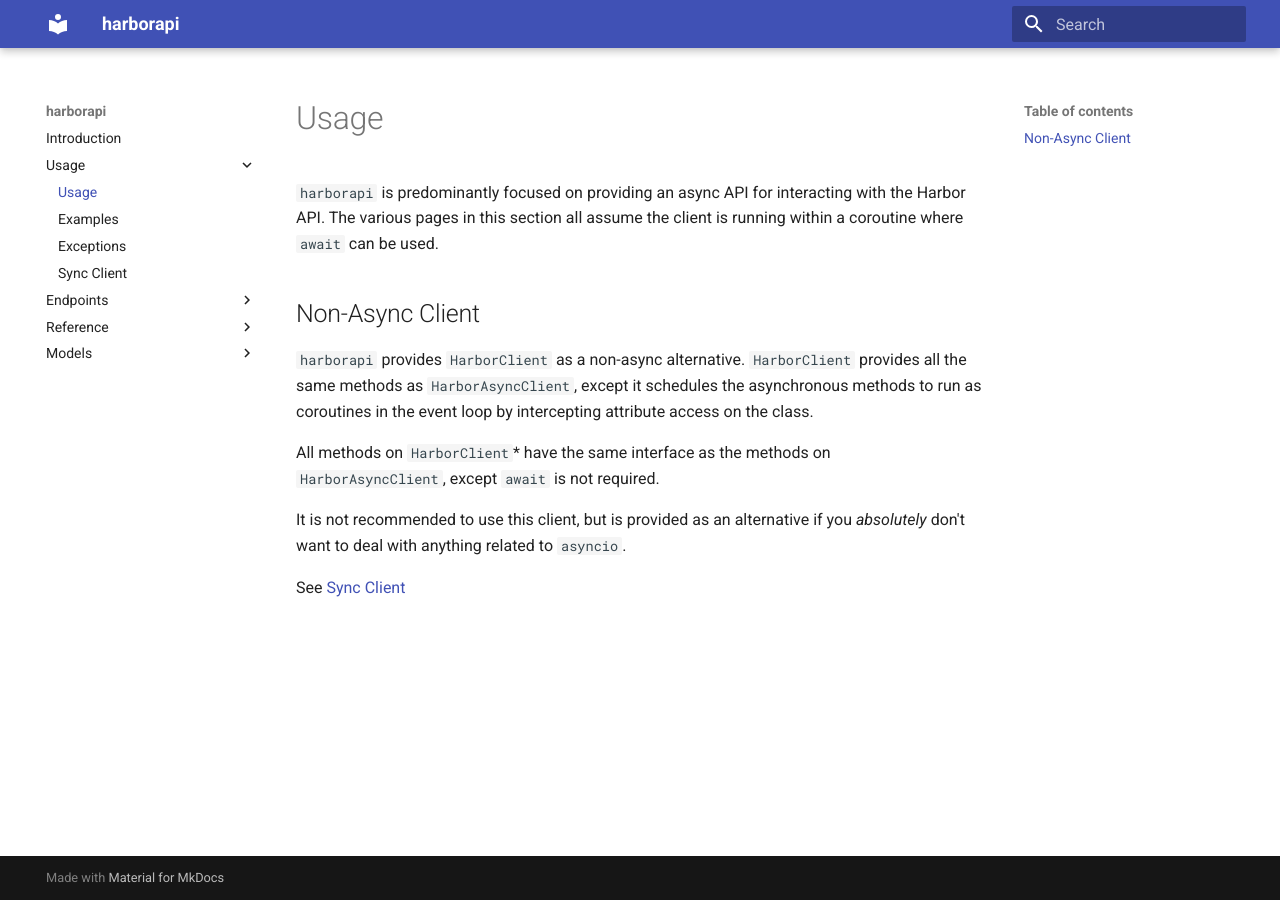
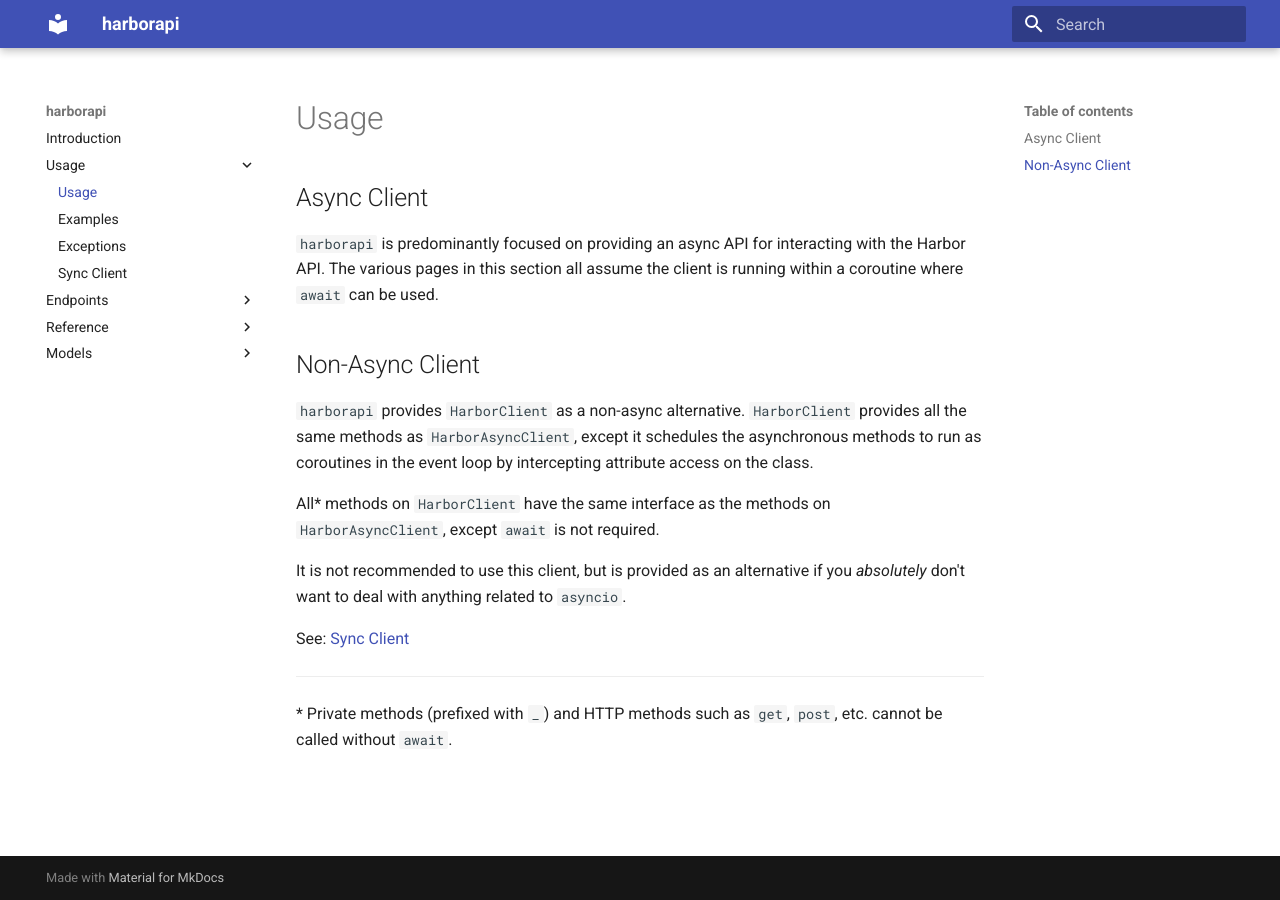
Before and after one commit to unioslo/harborapi, an MkDocs documentation site: the page built from docs/usage/_intro.md, in a window 1280 px wide. Built offline with MkDocs 1.6.1 and Material for MkDocs 9.7.7, drawn with Linux system fonts in a browser that asks for light colours.

Commit message:
Modify usage intro

```diff
--- a/docs/usage/_intro.md
+++ b/docs/usage/_intro.md
@@ -1,4 +1,6 @@
 # Usage
+
+## Async Client
 
 `harborapi` is predominantly focused on providing an async API for interacting with the Harbor API. The various pages in this section all assume the client is running within a coroutine where `await` can be used.
 
@@ -6,8 +8,12 @@
 
 `harborapi` provides `HarborClient` as a non-async alternative. `HarborClient` provides all the same methods as `HarborAsyncClient`, except it schedules the asynchronous methods to run as coroutines in the event loop by intercepting attribute access on the class.
 
-All methods on `HarborClient`\* have the same interface as the methods on `HarborAsyncClient`, except `await` is not required.
+All\* methods on `HarborClient` have the same interface as the methods on `HarborAsyncClient`, except `await` is not required.
 
 It is not recommended to use this client, but is provided as an alternative if you _absolutely_ don't want to deal with anything related to `asyncio`.
 
-See [Sync Client](sync-client.md)
+See: [Sync Client](sync-client.md)
+
+---
+
+\* Private methods (prefixed with `_`) and HTTP methods such as `get`, `post`, etc. cannot be called without `await`.
```
